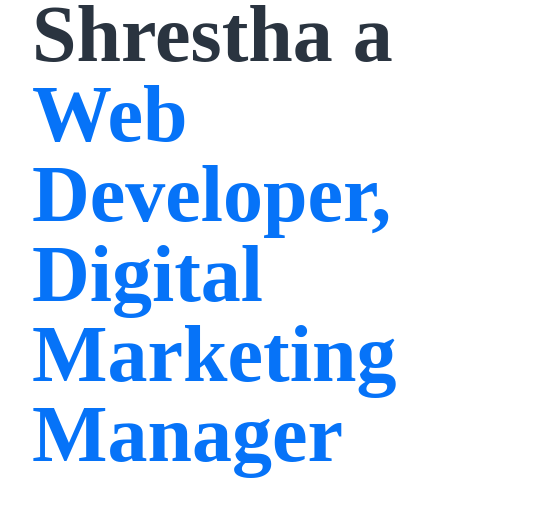
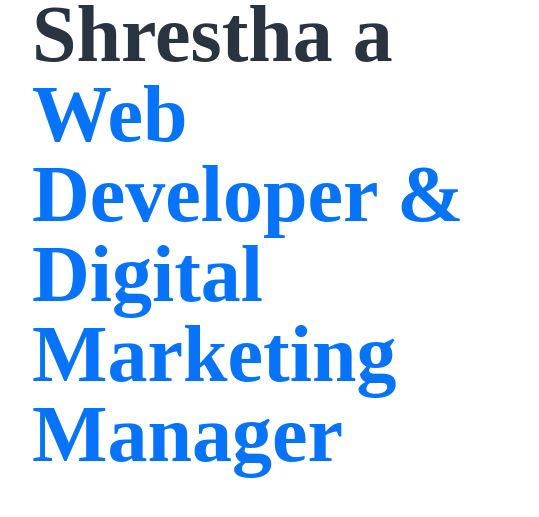
Before and after one commit to Surajsri5/portfolio, a plain HTML site: page index.html in a window 1280 px wide. Shown: the part 311-828 px from the top of the page, 104-643 px from the left. Drawn offline with nearby package versions, Linux system fonts and the light colour scheme.

Commit message:
Update index.html

```diff
--- a/index.html
+++ b/index.html
@@ -28,7 +28,7 @@
         <div id="Hero-section">
             <div id="left">
                 <h3>Hello Dear,</h3>
-                <h1>I am Suraj Shrestha a <span id="typing-text">Web Developer, Digital Marketing Manager</span></h1>
+                <h1>I am Suraj Shrestha a <span id="typing-text">Web Developer & Digital Marketing Manager</span></h1>
                 <p>Hi, I am Suraj a freelance web developer from Kathmandu. I Help brand turn <br> their ideas into high quality products.</p>
                 <div class="btn-group">
                     <a href="#"><button class="books">Book a call</button></a>
```
